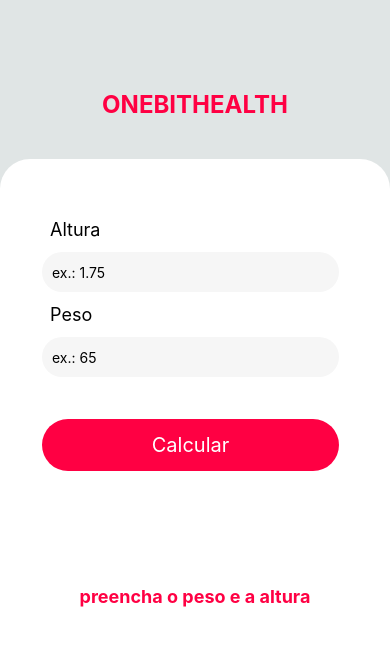
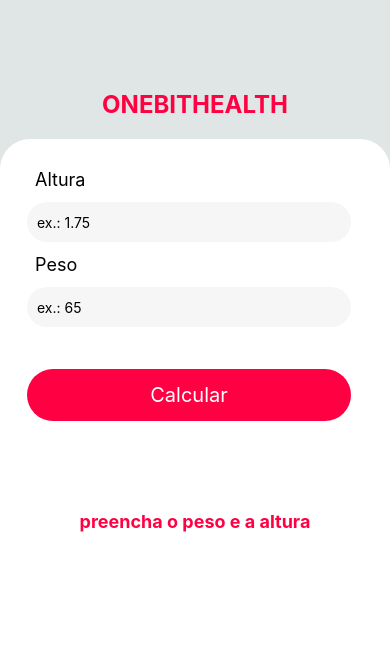
Before and after one commit to VCach333/onebithealth, a React Native app: screen / in a window 390 px wide. Shown: the top 646 px of the page. Built offline with nearby package versions, Linux system fonts and the light colour scheme.

Commit message:
Keyboard.dismiss valuesFormat.replace

```diff
--- a/src/components/Form/ResultImc/style.js
+++ b/src/components/Form/ResultImc/style.js
@@ -4,7 +4,7 @@
 
     resultImc: {
         flex: 1,
-        marginTop: 15,
+        marginTop: 20,
         paddingTop: 60,
         borderRadius: 50,
         alignItems: 'center',
--- a/src/components/Form/index.js
+++ b/src/components/Form/index.js
@@ -5,7 +5,9 @@
     TextInput,
     Button,
     TouchableOpacity,
-    Vibration
+    Vibration,
+    Keyboard,
+    Pressable
 } from 'react-native';
 
 import ResultImc from './ResultImc'
@@ -22,7 +24,9 @@
     const [errorMessage, setErrorMessage] = useState(null)
 
     function imcCalculator() {
-        return setImc((weight / (height * height)).toFixed(2));
+        let weightFormat = weight.replace(',', '.')
+        let heightFormat = height.replace(',', '.')
+        return setImc((weightFormat / (heightFormat * heightFormat)).toFixed(2));
     }
 
     function verificationImc() {
@@ -50,7 +54,8 @@
     }
 
     return (
-        <View style={styles.formContext}>
+
+        <Pressable style={styles.formContext} onPress={Keyboard.dismiss}>
             <View style={styles.form}>
                 <Text style={styles.formLabel}>Altura</Text>
                 <Text style={styles.errorMessage}>{errorMessage}</Text>
@@ -86,6 +91,6 @@
             </View>
 
             <ResultImc messageResultImc={messageImc} resultImc={imc} />
-        </View>
+        </Pressable>
     );
 }
--- a/src/components/Form/style.js
+++ b/src/components/Form/style.js
@@ -3,20 +3,16 @@
 const styles = StyleSheet.create({
 
     formContext: {
-        width: '100%',
-        height: '100%',
-        bottom: 0,
+        flex: 1,
         backgroundColor: '#fff',
         alignItems: 'center',
-        marginTop: 30,
+        paddingTop: 30,
         borderTopLeftRadius: 30,
         borderTopRightRadius: 30,
     },
     form: {
         width: '100%',
-        height: 'auto',
-        marginTop: 30,
-        padding: 30
+        paddingHorizontal: 15
     },
     formLabel: {
         color: '#000',
--- a/src/components/Title/style.js
+++ b/src/components/Title/style.js
@@ -11,7 +11,8 @@
         color: '#ff0043',
         fontSize: 24,
         fontWeight: 'bold',
-        textTransform: 'uppercase'
+        textTransform: 'uppercase',
+        paddingBottom: 10
     }
 });
 
```
